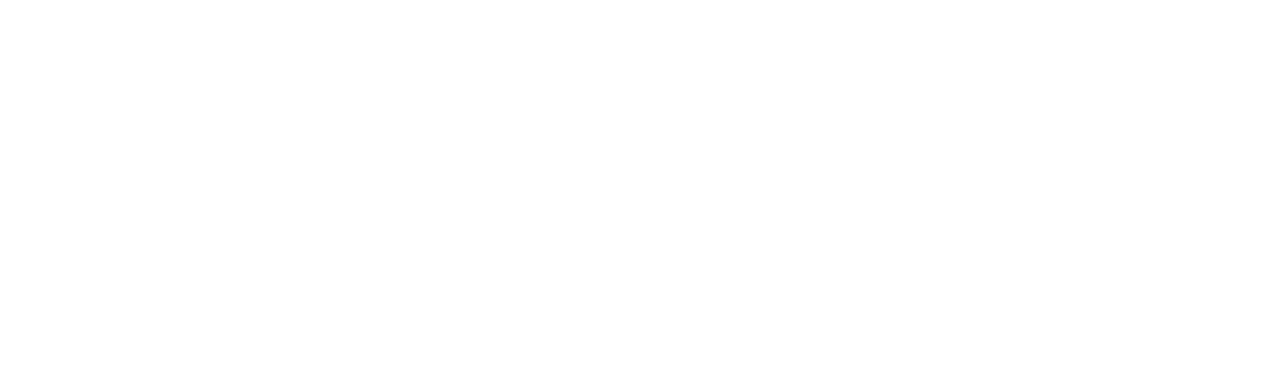
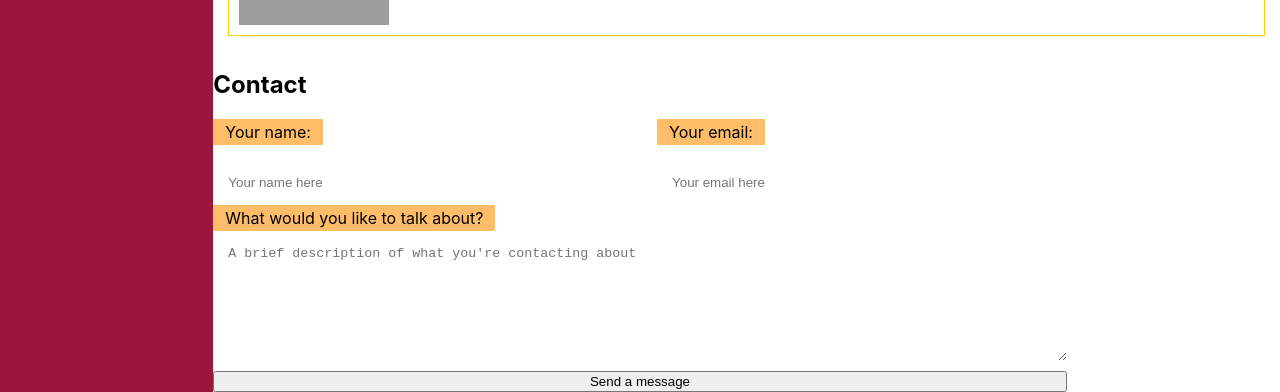
Before and after one commit to fskeen/portfolio-2020, a React (Create React App) app: page / in a window 1280 px wide. Shown: the part 1145-1537 px from the top of the page. Before the commit the page ends 800 px from the top, so only its background shows below. Built offline with nearby package versions, Linux system fonts and the light colour scheme; grey boxes are pictures that could not be loaded.

Commit message:
added contact page

```diff
--- /dev/null
+++ b/src/components/Forms/ContactForm.tsx
@@ -0,0 +1,33 @@
+import React from "react";
+import "./_ContactForm.scss";
+
+// Contact me
+// Your name
+// Your email
+// A message
+
+const Form = (props: any) => {
+  return (
+    <form action="#" className="contact-form">
+      <div>
+        <span>
+          <label htmlFor="name"> Your name:</label>
+          <input id="name" type="text" placeholder="Your name here"></input>
+        </span>
+        <span>
+          <label htmlFor="email"> Your email:</label>
+          <input id="email" type="text" placeholder="Your email here"></input>
+        </span>
+      </div>
+
+      <label htmlFor="message"> What would you like to talk about?</label>
+      <textarea
+        id="message"
+        placeholder="A brief description of what you're contacting about"
+      ></textarea>
+      <button type="submit">Send a message</button>
+    </form>
+  );
+};
+
+export default Form;
--- /dev/null
+++ b/src/components/Forms/_ContactForm.scss
@@ -0,0 +1,44 @@
+@import "../../sass/colors.scss";
+@import "../../sass/flex.scss";
+
+.contact-form {
+  @include flex();
+  @include flex-direction(column);
+  width: 80%;
+
+  div {
+    @include flex();
+    @include justify-content(space-between);
+    width: 100%;
+    span {
+      @include flex();
+      @include flex-direction(column);
+      width: 48%;
+    }
+  }
+
+  label {
+    background-color: $gold;
+    padding: 3px 12px;
+    // border-radius: 15px;
+    // border: 6px solid $peach;
+    width: fit-content;
+    position: relative;
+    // top: 15px;
+    // right: 10px;
+  }
+
+  #name,
+  #email {
+    border: none;
+    padding: 15px;
+    padding-top: 30px;
+  }
+
+  #message {
+    border: none;
+    padding: 15px;
+    min-height: 100px;
+    margin-bottom: 10px;
+  }
+}
--- a/src/pages/Contact.tsx
+++ b/src/pages/Contact.tsx
@@ -1,7 +1,13 @@
 import React from "react";
+import ContactForm from "../components/Forms/ContactForm";
 
-const Home = () => {
-  return <h1>Contact</h1>;
+const Contact = () => {
+  return (
+    <section className="contact-page">
+      <h2>Contact</h2>
+      <ContactForm />
+    </section>
+  );
 };
 
-export default Home;
+export default Contact;
--- a/src/pages/Home.tsx
+++ b/src/pages/Home.tsx
@@ -3,6 +3,7 @@
 import NavBar from "../components/NavBar/NavBar";
 import "./_Home.scss";
 import WorkList from "../components/WorkList/WorkList";
+import Contact from "./Contact";
 
 const Home = () => {
   const workRef = useRef();
@@ -16,7 +17,10 @@
     <main className="home">
       <NavBar />
       {/* <h1>Home</h1> */}
-      <WorkList />
+      <div className="main-content">
+        <WorkList />
+        <Contact />
+      </div>
     </main>
   );
 };
```
